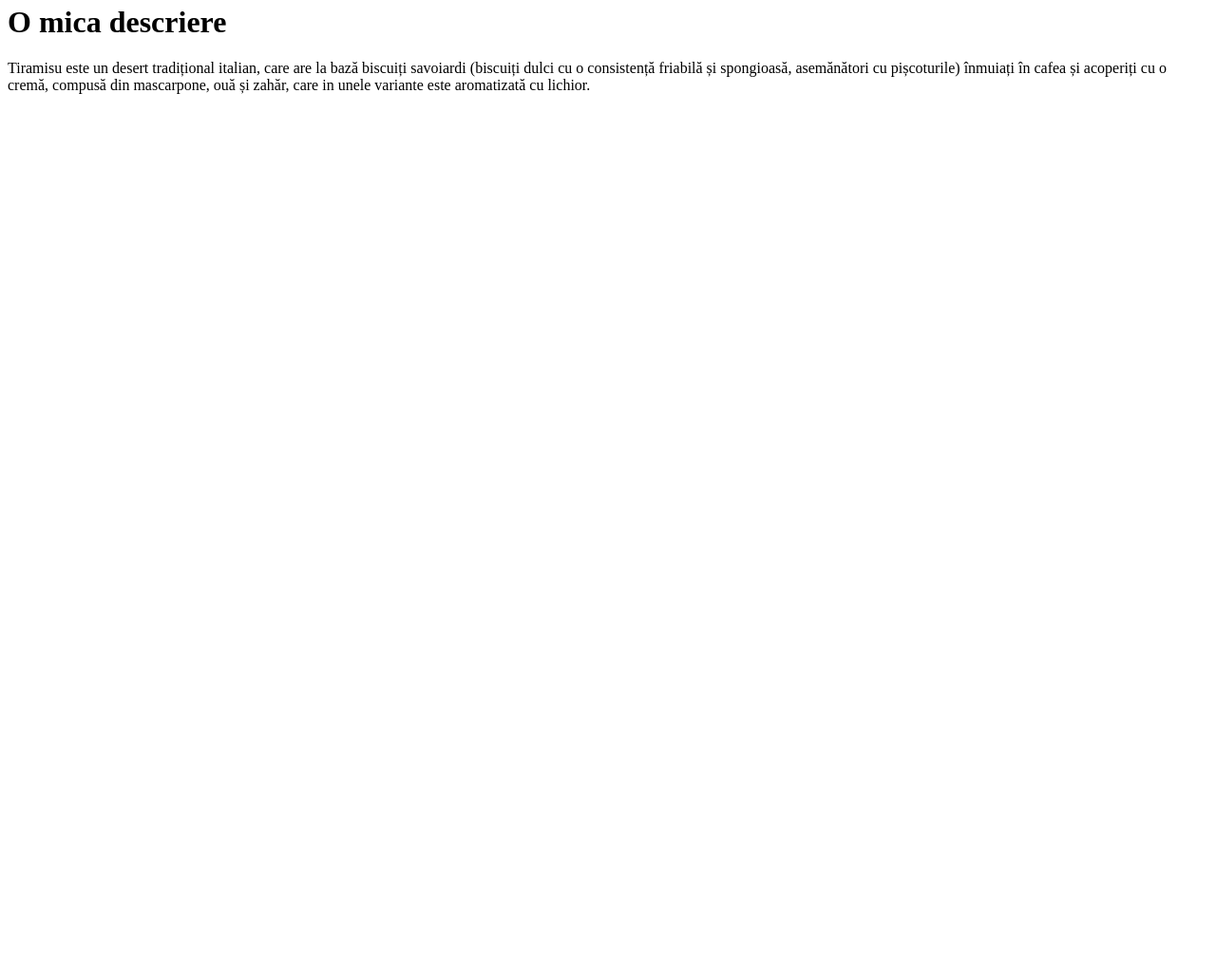
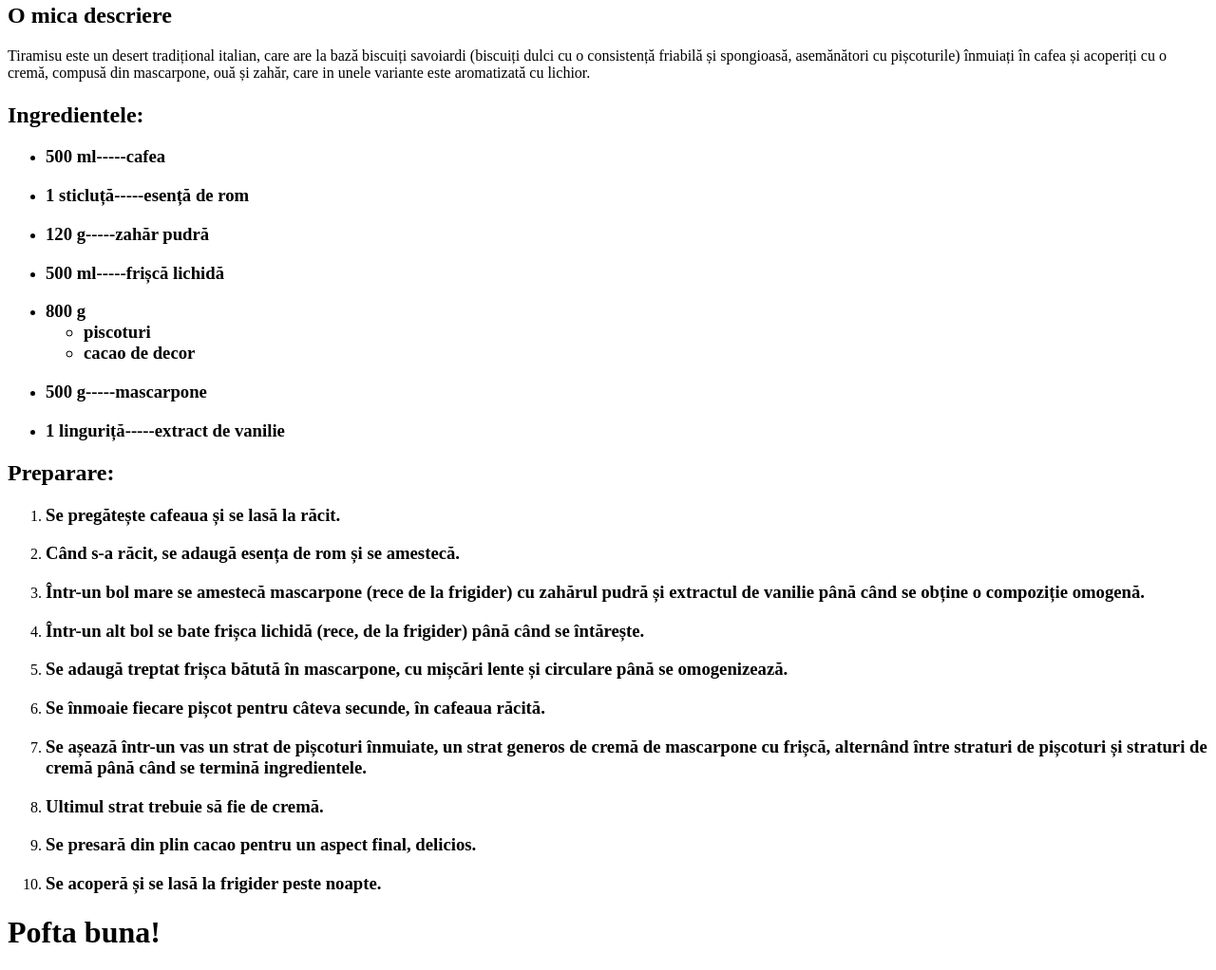
Before and after one commit to Cali042008/odin-recipes, a plain HTML site: page recipes/tiramisu.html in a window 1280 px wide. Shown: the part 477-1499 px from the top of the page at 95% size. Before the commit the page ends 800 px from the top, so only its background shows below. Drawn offline with Linux system fonts and the light colour scheme.

Commit message:
Completed

```diff
--- a/recipes/tiramisu.html
+++ b/recipes/tiramisu.html
@@ -9,7 +9,35 @@
     <h1><a href="../index.html">Home</a></h1>
     <br>
     <img src="https://www.kingarthurbaking.com/sites/default/files/2023-03/Tiramisu_1426.jpg" >
-    <h1>O mica descriere</h1>
+    <h2>O mica descriere</h2>
     <p>Tiramisu este un desert tradițional italian, care are la bază biscuiți savoiardi (biscuiți dulci cu o consistență friabilă și spongioasă, asemănători cu pișcoturile) înmuiați în cafea și acoperiți cu o cremă, compusă din mascarpone, ouă și zahăr, care in unele variante este aromatizată cu lichior. </p>
+    <h1></h1>
+    <h2>Ingredientele:</h2>
+    <ul>
+        <li><h3>500 ml-----cafea</h3></li>
+        <li><h3>1 sticluță-----esență de rom</h3></li>
+        <li><h3>120 g-----zahăr pudră</h3></li>
+        <li><h3>500 ml-----frișcă lichidă</h3></li>
+        <li><h3>800 g<ul>
+            <li>piscoturi</li>
+            <li>cacao de decor</li>
+        </ul></h3></li>
+        <li><h3>500 g-----mascarpone</h3></li>
+        <li><h3>1 linguriță-----extract de vanilie</h3></li>
+    </ul>
+    <h2>Preparare:</h2>
+    <ol>
+        <li><h3>Se pregătește cafeaua și se lasă la răcit.</h3></li>
+        <li><h3>Când s-a răcit, se adaugă esența de rom și se amestecă.</h3></li>
+        <li><h3>Într-un bol mare se amestecă mascarpone (rece de la frigider) cu zahărul pudră și extractul de vanilie până când se obține o compoziție omogenă.</h3></li>
+        <li><h3>Într-un alt bol se bate frișca lichidă (rece, de la frigider) până când se întărește.</h3></li>
+        <li><h3>Se adaugă treptat frișca bătută în mascarpone, cu mișcări lente și circulare până se omogenizează.</h3></li>
+        <li><h3>Se înmoaie fiecare pișcot pentru câteva secunde, în cafeaua răcită.</h3></li>
+        <li><h3>Se așează într-un vas un strat de pișcoturi înmuiate, un strat generos de cremă de mascarpone cu frișcă, alternând între straturi de pișcoturi și straturi de cremă până când se termină ingredientele.</h3></li>
+        <li><h3>Ultimul strat trebuie să fie de cremă.</h3></li>
+        <li><h3>Se presară din plin cacao pentru un aspect final, delicios.</h3></li>
+        <li><h3>Se acoperă și se lasă la frigider peste noapte.</h3></li>
+    </ol>
+    <h1>Pofta buna!</h1>
 </body>
 </html>
```
